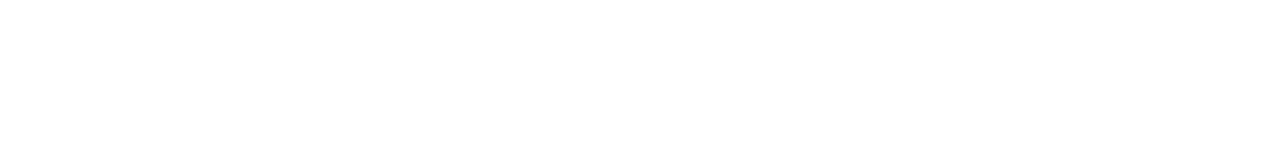
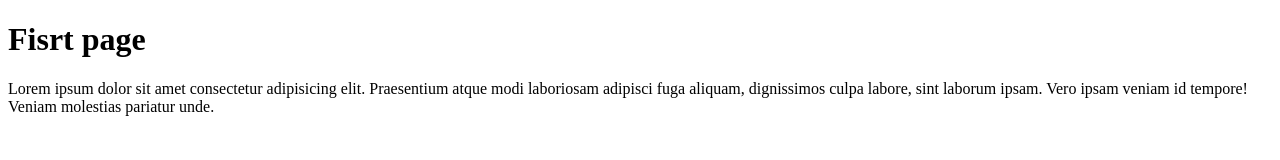
Before and after one commit to jhon741/first-repo, a plain HTML site: page index.html in a window 1280 px wide. Drawn offline with Linux system fonts and the light colour scheme.

Commit message:
putting some content in the index file

```diff
--- a/index.html
+++ b/index.html
@@ -6,6 +6,7 @@
     <title>Fisrt page</title>
 </head>
 <body>
-
+    <h1>Fisrt page</h1>
+    <p>Lorem ipsum dolor sit amet consectetur adipisicing elit. Praesentium atque modi laboriosam adipisci fuga aliquam, dignissimos culpa labore, sint laborum ipsam. Vero ipsam veniam id tempore! Veniam molestias pariatur unde.</p>
 </body>
 </html>
```
